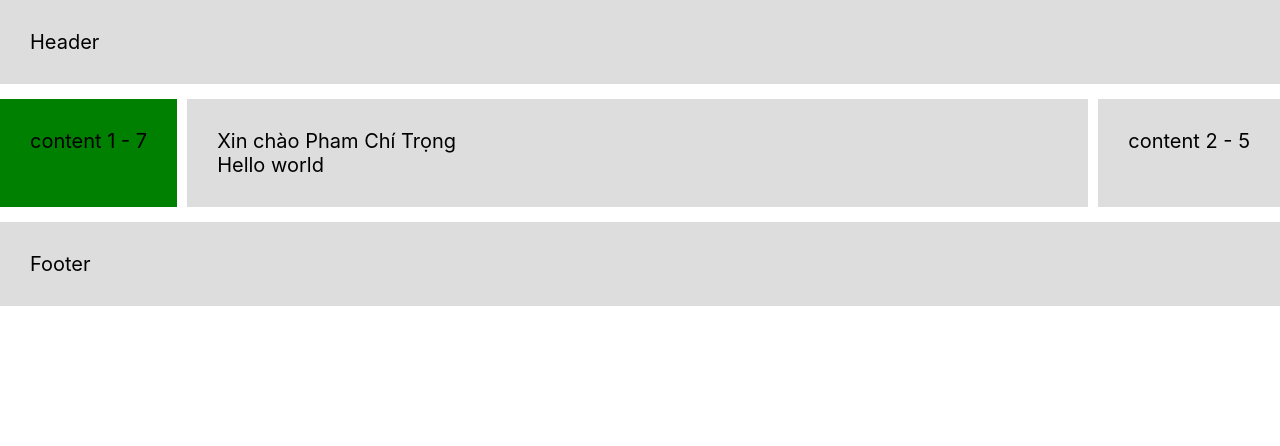
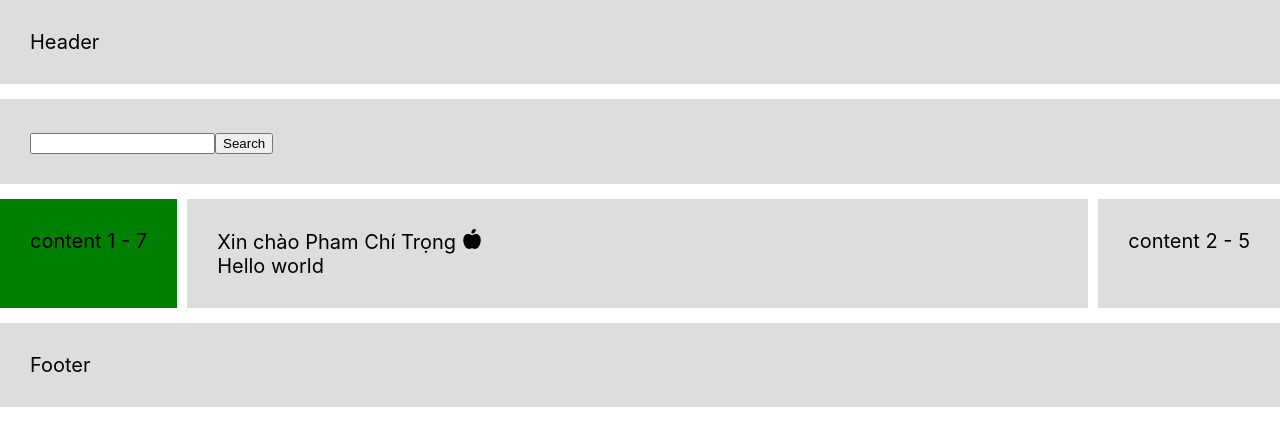
Before and after one commit to peterho77/web_intern, a React (Create React App) app: page / in a window 1280 px wide. Shown: the top 446 px of the page. Built offline with nearby package versions, Linux system fonts and the light colour scheme.

Commit message:
thêm react icon và test các event

```diff
--- a/package.json
+++ b/package.json
@@ -9,6 +9,7 @@
     "@testing-library/user-event": "^13.5.0",
     "react": "^19.1.0",
     "react-dom": "^19.1.0",
+    "react-icons": "^5.5.0",
     "react-scripts": "5.0.1",
     "web-vitals": "^2.1.4"
   },
--- a/src/App.css
+++ b/src/App.css
@@ -7,6 +7,10 @@
 
 .box.box--active{
   background:green;
+}
+
+.input--active{
+  background:yellow;
 }
 
 .main{
--- a/src/App.js
+++ b/src/App.js
@@ -3,11 +3,13 @@ import Header from './components/Header'
 import Footer from './components/Footer'
 import MainMenu from './components/MainContent'
 import Content from './components/Content'
+import Navigation from './components/Navigation';
 
 function App() {
   return (
     <>
       <Header/>
+      <Navigation/>
       <div className="main">
         <Content text="content 1" number={7} active={true}/>
         <MainMenu/>
--- a/src/components/MainContent/index.js
+++ b/src/components/MainContent/index.js
@@ -1,3 +1,5 @@
+import { FaAppleAlt } from "react-icons/fa";
+
 function MainMenu(){
     const css = {
         // color: "yellow",
@@ -8,9 +10,8 @@ function MainMenu(){
         <>
             <div className="box">
                 <div className="test" style={css}>
-                    Xin chào {name}
+                    Xin chào {name} <FaAppleAlt />
                 </div>
-
                 <div className="test" style={css}>
                     Hello world
                 </div>
--- /dev/null
+++ b/src/components/Navigation/index.js
@@ -0,0 +1,40 @@
+const handleClick = (e) => {
+    console.log(e.target);
+}
+
+const handleChange = (e) => {
+    console.log(e.target.value);
+}
+
+const handleFocus = (e) => {
+    e.target.classList.add("input--active");
+}
+
+const handleBlur = (e) => {
+    e.target.classList.remove("input--active");
+}
+
+const handleSubmit = (e) => {
+    e.preventDefault();
+    console.log(e.target[0].value);
+}
+
+function Navigation(){
+    return (
+        <>
+            <div className="box">
+                <form onSubmit={handleSubmit}>
+                    <input
+                    type="text"
+                    onChange={handleChange}
+                    onFocus={handleFocus}
+                    onBlur={handleBlur}
+                    ></input>
+                    <button onClick={handleClick}>Search</button>
+                </form>
+            </div>
+        </>
+    )
+}
+
+export default Navigation;
```
Also changed, not shown: 1 other file (tests, documents, lock files or other folders).
